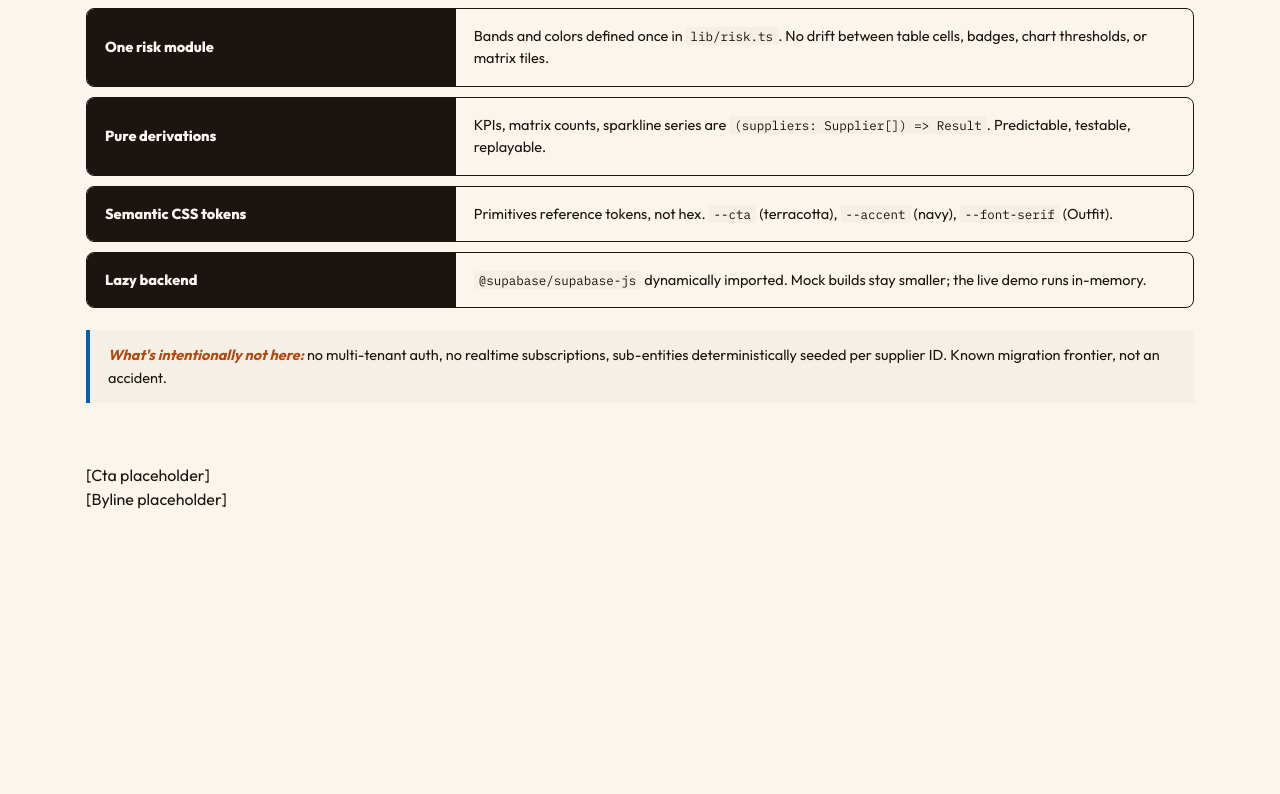
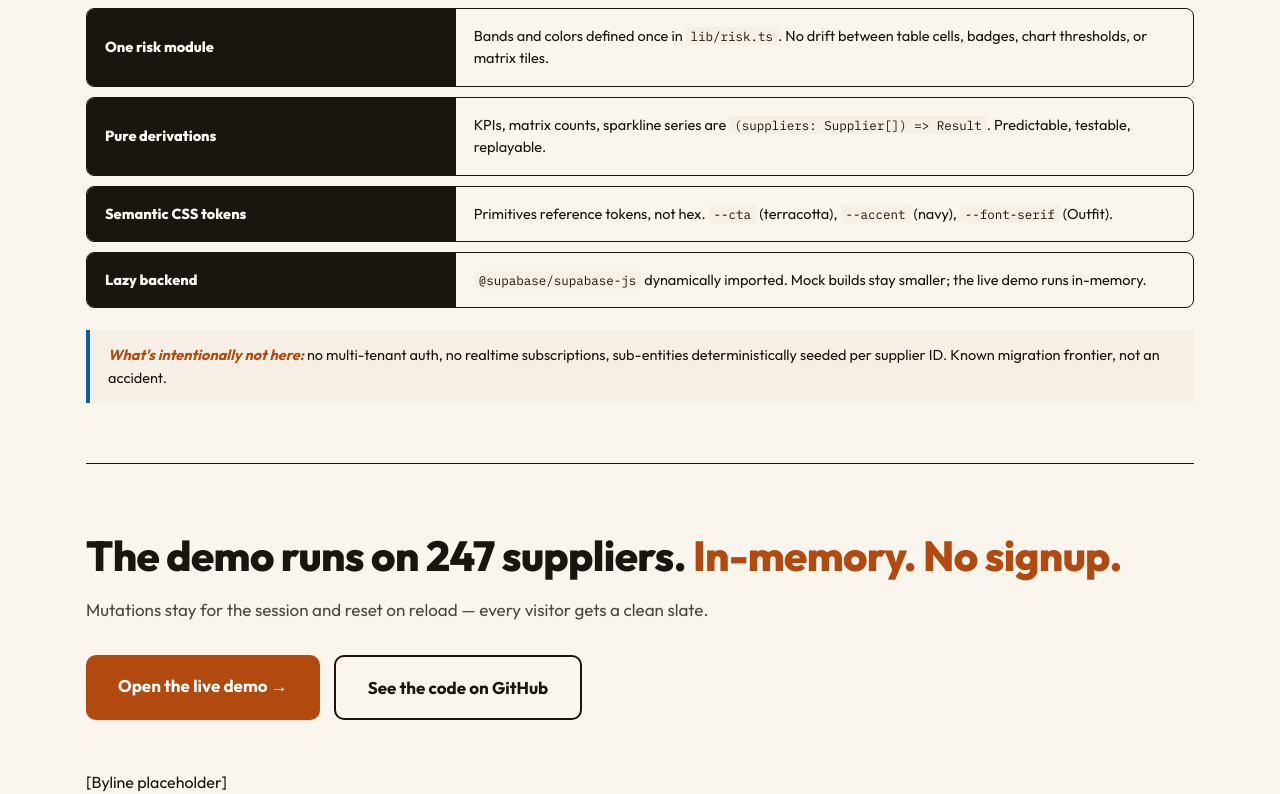
Before and after one commit to SMat777/helio, a React (Vite) app in the folder apps/web/: page / in a window 1280 px wide. Shown: the part 3341-4135 px from the top of the page. Before the commit the page ends 3852 px from the top, so only its background shows below. Built offline with nearby package versions, Linux system fonts and the light colour scheme; no server answers.

Commit message:
feat(US-002): final cta block with dual large buttons

```diff
--- a/apps/web/src/screens/landing/Cta.tsx
+++ b/apps/web/src/screens/landing/Cta.tsx
@@ -1,3 +1,23 @@
+import { Link } from 'react-router-dom'
+
 export default function Cta() {
-  return <section data-testid="landing-cta">[Cta placeholder]</section>
+  return (
+    <section className="cta-block" id="cta" aria-labelledby="cta-h" data-testid="landing-cta">
+      <header className="section-head">
+        <h2 id="cta-h">The demo runs on 247 suppliers. <span className="accent">In-memory. No signup.</span></h2>
+        <p className="section-lead">Mutations stay for the session and reset on reload — every visitor gets a clean slate.</p>
+      </header>
+      <div className="cta-buttons">
+        <Link to="/app" className="btn-primary btn-lg">Open the live demo →</Link>
+        <a
+          href="https://github.com/SMat777/helio"
+          className="btn-secondary btn-lg"
+          target="_blank"
+          rel="noopener noreferrer"
+        >
+          See the code on GitHub <span className="sr-only">(opens in new tab)</span>
+        </a>
+      </div>
+    </section>
+  )
 }
--- a/apps/web/src/screens/landing/landing.css
+++ b/apps/web/src/screens/landing/landing.css
@@ -245,3 +245,8 @@
   font-size: 14.5px; line-height: 1.55;
 }
 .dec-fineprint em { color: var(--cta); font-style: italic; font-weight: 700; }
+
+/* === CTA === */
+.cta-block { padding-bottom: 50px; }
+.cta-buttons { display: flex; gap: 14px; flex-wrap: wrap; }
+.btn-lg { padding: 18px 32px; font-size: 17px; border-radius: 10px; }
```
